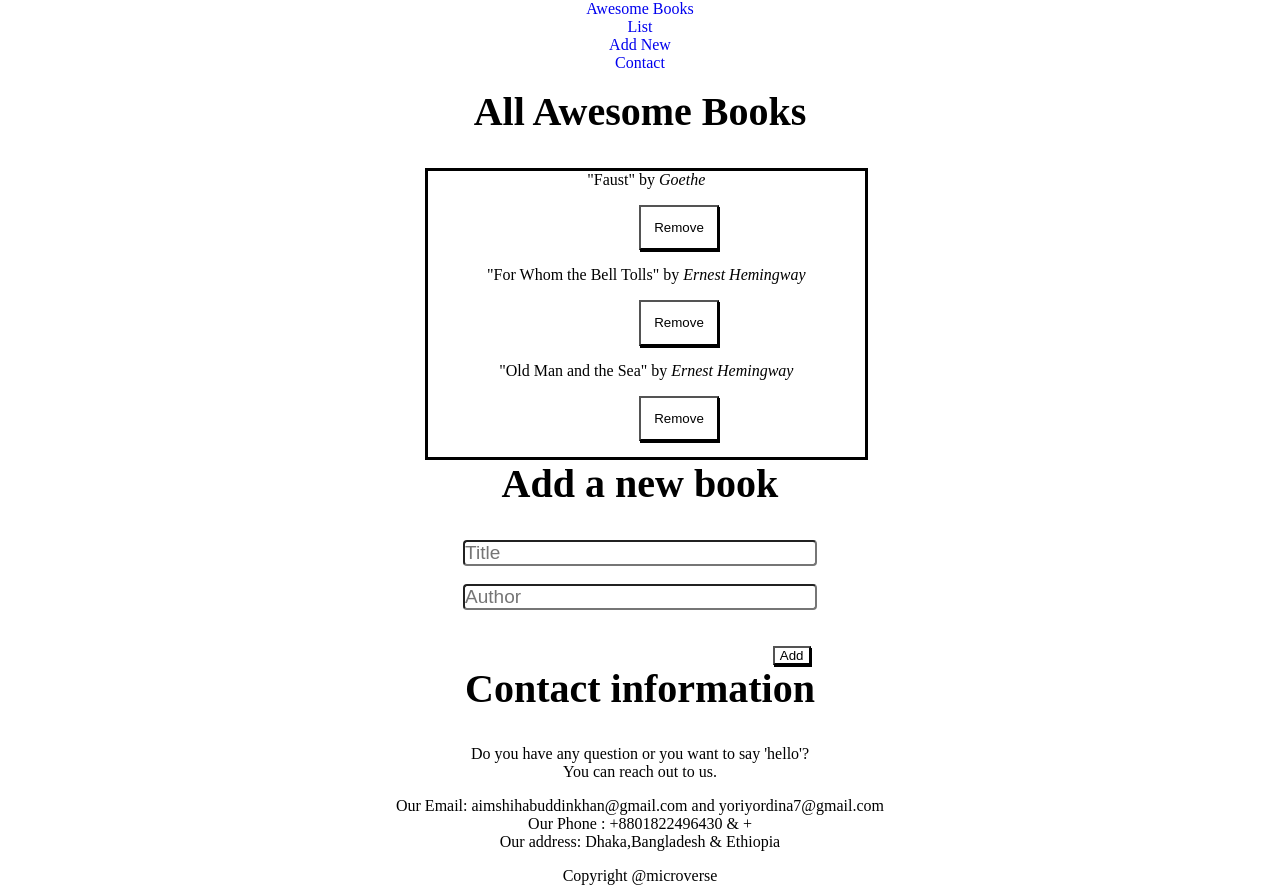
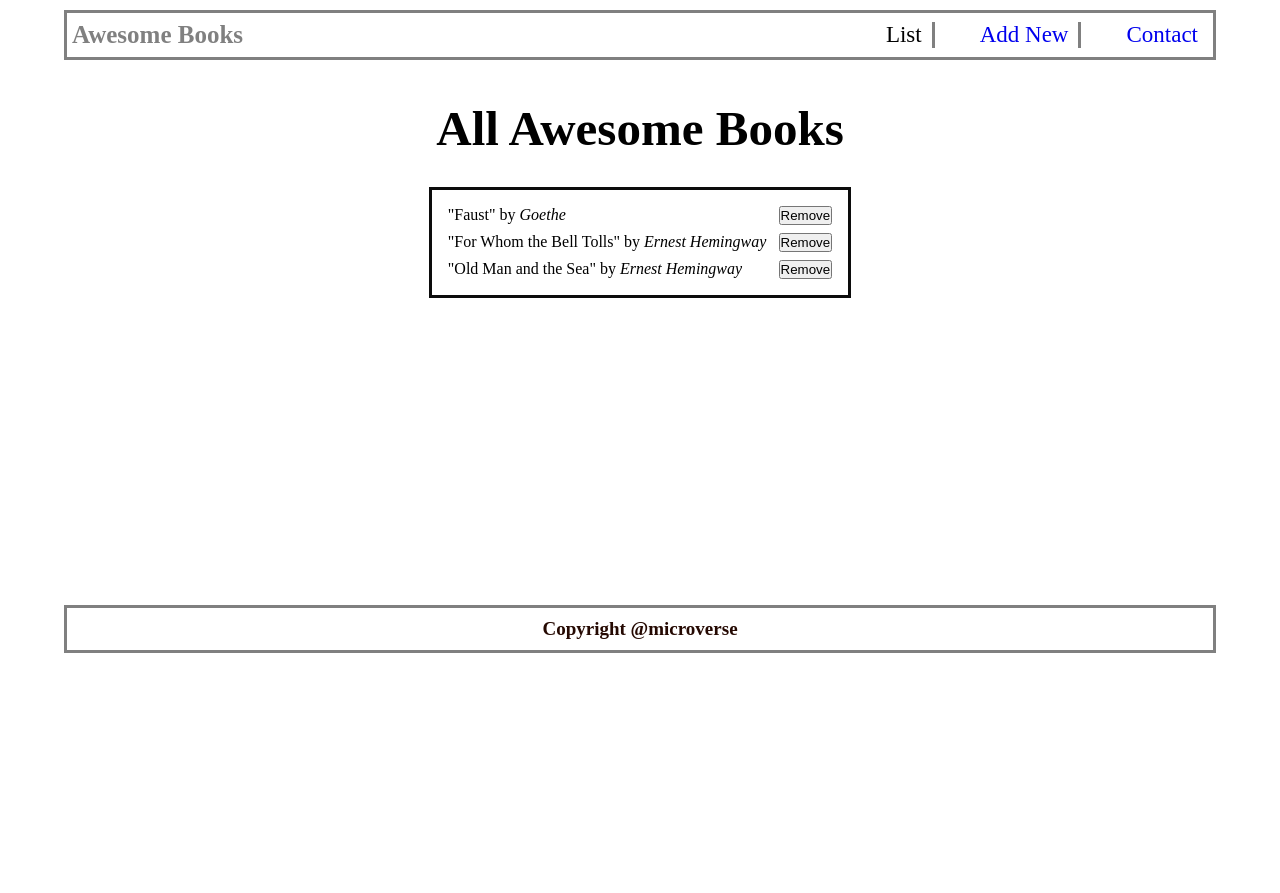
Before and after one commit to shihabrafio/Awesome-Books, a website: page index.html in a window 1280 px wide. After the commit the page ends 800 px from the top, so only its background shows below. Drawn offline with Linux system fonts and the light colour scheme.

Commit message:
Update style file

```diff
--- a/style.css
+++ b/style.css
@@ -1,59 +1,188 @@
 * {
-  margin-top: 0;
+    margin: 0;
     padding: 0;
     box-sizing: border-box;
     list-style: none;
     text-decoration: none;
+  }
+
+  main {
+    height: 98vh;
+    display: flex;
+    flex-direction: column;
+    justify-content: space-between;
+  }
+
+  header {
+    width: 100%;
+  }
+
+  h1 {
+    padding: 30px 0;
+    font-size: 49px;
+    text-align: center;
+    color: black;
+  }
+
+  p {
+    color: black;
+  }
+
+  nav {
+    width: 90%;
+    min-height: 50px;
+    margin: 10px auto;
+    padding: 0 5px;
+    display: flex;
+    justify-content: space-between;
+    align-items: center;
+    border: 3px solid grey;
+  }
+
+  .navul {
+    display: flex;
+    width: fit-content;
+    gap: 35px;
+  }
+
+  .navul li {
+    font-size: 23px;
+    border-right: 3px solid grey;
+    padding: 0 10px;
     text-align: center;
   }
 
-h1 {
-  font-size: 40px;
+  .navul li:last-child {
+    border: none;
   }
 
-header h1 {
-  margin-top: 4%;
+  a:hover {
+    color: lightskyblue;
   }
 
-hr {
-  width: 23%;
-  border-top: 3px solid black;
+  #book-list.active {
+    color: black;
   }
 
-.title,
-.author {
-  text-align: left;
-  width: 28%;
-  background: white;
-  border-radius: 4px;
-  font-size: 119%;
+  #go.active {
+    color: black;
+  }
+
+  #then.active {
+    color: black;
+  }
+
+  #read.active {
+    display: none;
+  }
+
+  #add-new.active {
+    display: none;
+  }
+
+  #contact.active {
+    display: none;
+  }
+
+  #logo {
+    font-size: 25px;
+    font-weight: 700;
+    color: grey;
+  }
+
+  #books {
+    width: 33%;
+    margin: auto;
+    border: 3px solid #0c0c0c;
+  }
+
+  form {
+    width: 44%;
+    margin: 10px auto;
+    display: flex;
+    flex-direction: column;
   }
 
   .button {
-  margin-left: 24%;
-  width: 3%;
-  box-shadow: 1px 2px;
+    box-shadow: 3px 4px #888;
+    width: 10vw;
+    min-width: 63px;
+  }
+
+  .title,.author {
+    height: 40px;
+  }
+
+  .book {
+    display: flex;
+    justify-content: space-between;
+    align-items: center;
+    margin: auto;
+    background-color: #ccc;
+    padding: 3px 12px;
+  }
+
+  .two {
     background-color: white;
   }
 
-#list {
-  box-sizing: border-box;
-  border: 3px solid black;
-  width: 35%;
-  margin-left: 33%;
+  .book p {
+    font-size: 19px;
+    color: #250902;
   }
 
-td {
-  text-align: left;
+  .remove {
+    padding: 1px 8px;
+    background-color: #d51515;
+    box-shadow: 1px 2px;
+    border-radius: 10px;
+    color: #fff;
   }
 
-tbody:nth-of-type(odd) {
-  background: gainsboro;
+  footer {
+    text-align: center;
+    width: 100%;
   }
 
-.close {
-  box-shadow: 1px 2px;
-  background-color: white;
-  padding: 3%;
-  margin-left: 15%;
+  .copy-right {
+    position: fixed;
+    width: 90%;
+    border: 3px solid grey;
+    padding: 10px;
+    margin: 24% 5%;
+    font-size: 19px;
+    font-weight: 600;
+    color: #250902;
   }
+
+  .contact-info {
+    display: flex;
+    flex-direction: column;
+    align-items: center;
+    font-size: 19px;
+  }
+
+  .contact-info ul {
+    margin: 30px 0;
+  }
+
+  .contact-info p {
+    font-weight: 700;
+  }
+
+  span {
+    border-bottom: 1px solid green;
+    color: red;
+  }
+
+  #list {
+    display: flex;
+    flex-direction: column;
+    gap: 0.5rem;
+    margin: 1rem;
+  }
+
+  .one-book-list {
+    display: flex;
+    justify-content: space-between;
+  }
```
Lines whose indentation alone changed are shown as unchanged.
